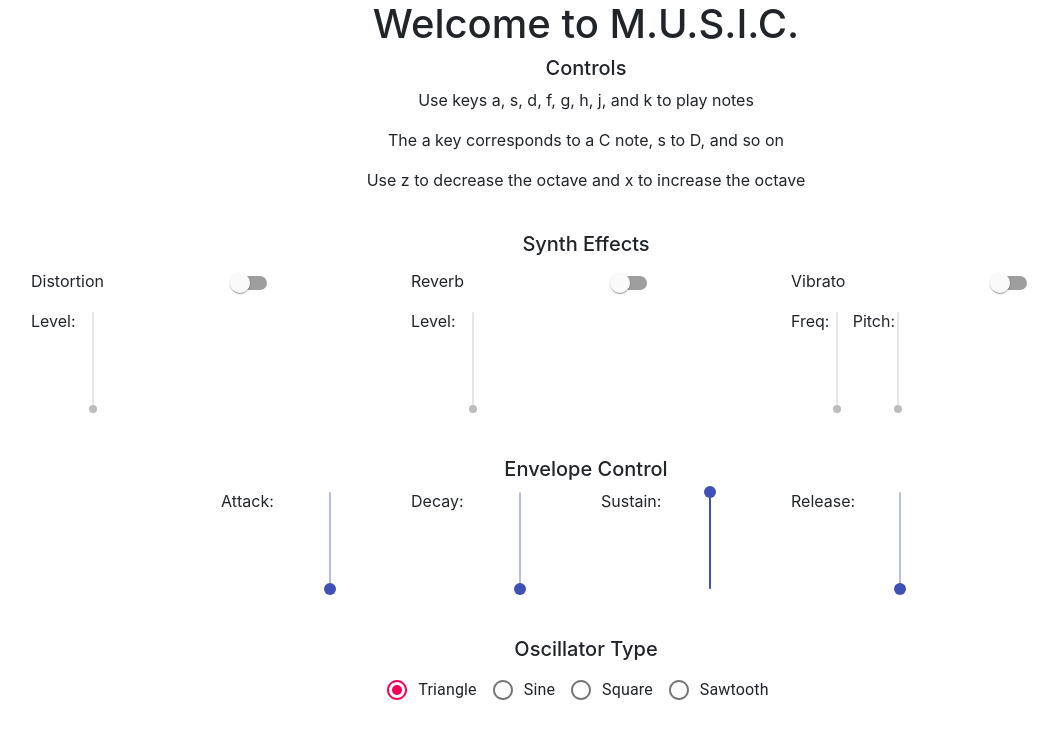
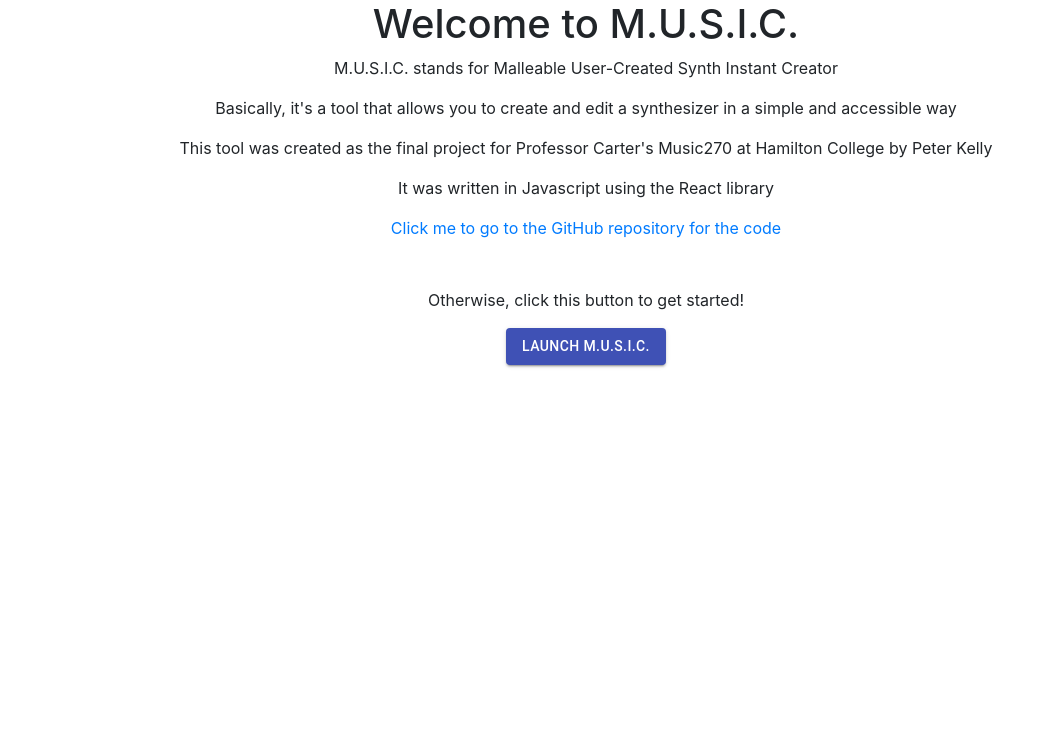
Before and after one commit to pxkelly/M.U.S.I.C., a React (Create React App) app: page /#/ in a window 1280 px wide. Shown: the top 738 px of the page, without its empty margins (54-1112 px from the left). Built offline with nearby package versions, Linux system fonts and the light colour scheme.

Commit message:
Added a landing page

```diff
--- a/src/App.js
+++ b/src/App.js
@@ -1,13 +1,24 @@
 import React from 'react';
 import { HashRouter, BrowserRouter as Router, Route, Switch } from 'react-router-dom';
 import './App.css';
-import Home from "./Home.js";
+import SynthPage from "./SynthPage.js";
+import HomePage from "./HomePage.js"
 import 'bootstrap/dist/css/bootstrap.min.css';
+
+const NoMatch = () => (
+  <div className = "error">
+  <h1> ERROR: Page not found </h1>
+  </div>
+);
 
 function App() {
   return (
     <HashRouter basename="/">
-      <Route exact path="/" component={ Home } />
+      <Switch>
+        <Route exact path="/" component={ HomePage } />
+        <Route path="/synth" component={ SynthPage } />
+        <Route component={ NoMatch } />
+      </Switch>
     </HashRouter>
   );
 }
--- /dev/null
+++ b/src/HomePage.js
@@ -0,0 +1,49 @@
+import React, { Component } from 'react';
+import { Container, Row, Col } from 'react-bootstrap';
+import Button from '@material-ui/core/Button';
+
+class HomePage extends Component {
+  constructor(props) {
+    super(props);
+  }
+
+  render() {
+    return(
+      <>
+        <Container className="welcome-container">
+          <Row className="section-header">
+            <h1>Welcome to M.U.S.I.C.</h1>
+          </Row>
+          <Row className="welcome">
+            <p>M.U.S.I.C. stands for Malleable User-Created Synth Instant Creator</p>
+          </Row>
+          <Row className="welcome">
+            <p>Basically, it's a tool that allows you to create and edit a synthesizer in a simple and accessible way</p>
+          </Row>
+          <Row className="welcome">
+            <p>This tool was created as the final project for Professor Carter's Music270 at Hamilton College by Peter Kelly</p>
+          </Row>
+          <Row className="welcome">
+            <p>It was written in Javascript using the React library</p>
+          </Row>
+          <Row className="welcome">
+            <a target="_blank" href="https://github.com/pxkelly/MUSIC">Click me to go to the GitHub repository for the code</a>
+          </Row>
+          <br />
+          <br />
+          <Row className="welcome">
+            <p>Otherwise, click this button to get started!</p>
+          </Row>
+          <Row className="welcome">
+            <Button variant="contained" color="primary" href="#synth">
+              Launch M.U.S.I.C.
+            </Button>
+          </Row>
+        </Container>
+
+      </>
+    );
+  }
+}
+
+export default HomePage;
--- a/src/Pages.css
+++ b/src/Pages.css
@@ -1,4 +1,14 @@
 .welcome-container {
+  margin: auto, auto, auto, auto;
+  align-items: center;
+}
+
+.welcome {
+  text-align: center;
+  justify-content: center;
+}
+
+.controls-container {
   margin: auto, auto, auto, auto;
   align-items: center;
 }
--- a/src/Home.js
+++ b/src/SynthPage.js
@@ -40,7 +40,7 @@
 // keyDown keeps track if the key is pressed or not (note is playing)
 var keyDown = false;
 
-class Home extends Component{
+class SynthPage extends Component {
   constructor(props) {
     super(props);
     // Properties for state
@@ -395,15 +395,10 @@
     synth.envelope.release = release;
   }
 
-  render(){
+  render() {
     return(
       <>
-        <Container className="welcome-container">
-          <Row className="section-header">
-            <Col>
-              <h1>Welcome to M.U.S.I.C.</h1>
-            </Col>
-          </Row>
+        <Container className="controls-container">
           <Row className="section-header">
             <h5>Controls</h5>
           </Row>
@@ -624,8 +619,8 @@
           </Row>
         </Container>
       </>
-    )
+    );
   }
 }
 
-export default Home;
+export default SynthPage;
```
